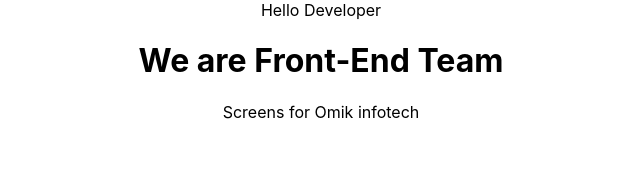
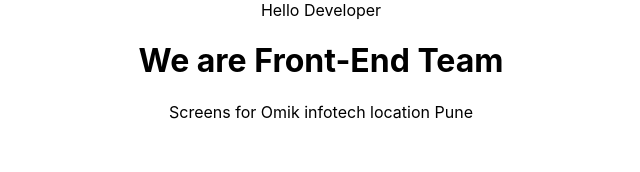
Before and after one commit to Shreejgithub/screens, a React (Create React App) app: page / in a window 1280 px wide. Shown: the top 172 px of the page, without its empty margins (319-959 px from the left). Built offline with nearby package versions, Linux system fonts and the light colour scheme.

Commit message:
commited new message

```diff
--- a/src/App.js
+++ b/src/App.js
@@ -10,6 +10,7 @@
      </h1>
 
       Screens  for Omik infotech
+      location Pune
     </div>
   );
 }
```
